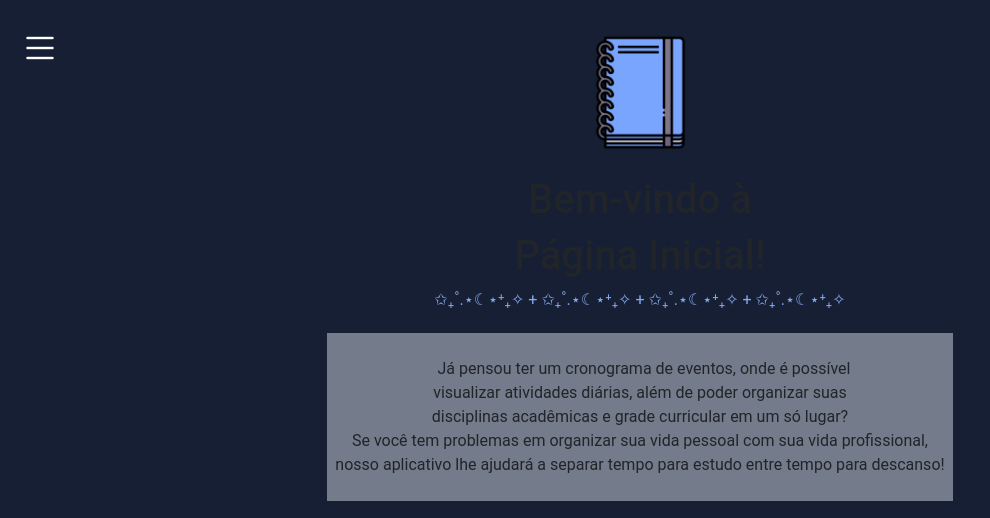
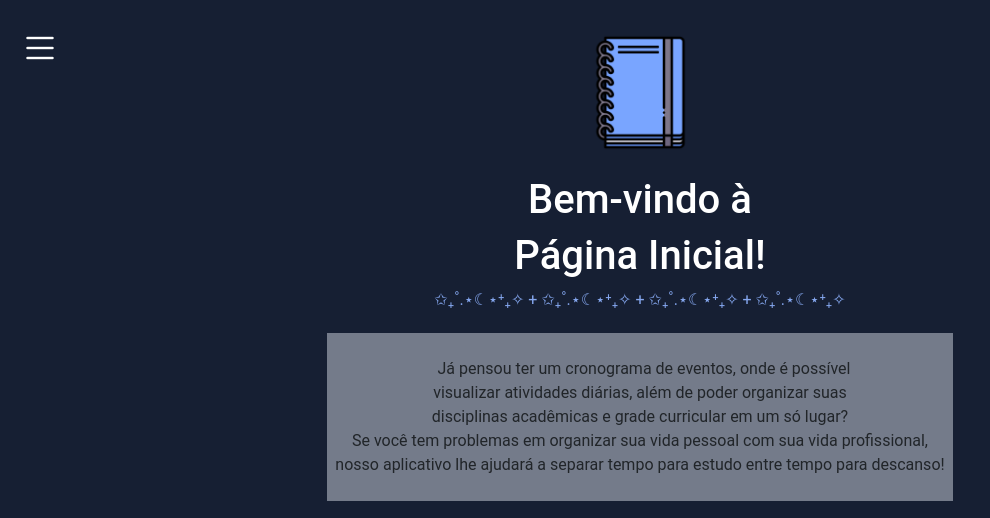
Before and after one commit to JoseBrittoo/atividadesAcademicas, a Django app: page /accounts/paginaInicial/ in a window 1280 px wide. Shown: the top 518 px of the page, without its empty margins (0-990 px from the left). Run offline with Django 5.2, Linux system fonts and the light colour scheme.

Commit message:
Correções de Bugs

```diff
--- a/usuarios/templates/acessar_disciplina.html
+++ b/usuarios/templates/acessar_disciplina.html
@@ -7,7 +7,7 @@
 <link rel="stylesheet" type="text/css" href="{% static 'acssdisciplina.css' %}">
 
 <div class="leftcontainer">
-    <a href="{% url 'lista_disciplina' %}">
+    <a href="{% url 'usuarios:lista_disciplina' %}">
         <img src="{% static 'voltar.png' %}" width="30" alt="Voltar para disciplina">
     </a>
 </div>
@@ -35,7 +35,7 @@
 </div>
 
 <div class="leftcontainer">
-    <form method="post" action="{% url 'anexar_arquivo' disciplina_id %}" enctype="multipart/form-data">
+    <form method="post" action="{% url 'usuarios:anexar_arquivo' disciplina_id=disciplina.id %}" enctype="multipart/form-data">
         {% csrf_token %}
         <label for="id_arquivo">
             <img src="{% static 'anexo.png' %}" width="30">
--- a/usuarios/templates/anexar_arquivo.html
+++ b/usuarios/templates/anexar_arquivo.html
@@ -1,4 +1,5 @@
 {% extends "base.html" %}
+{% load static %}
 {% block 'titulo'%} Anexar Arquivo {% endblock %}
 
 {% block 'conteudo' %}
--- a/usuarios/templates/paginaInicial.html
+++ b/usuarios/templates/paginaInicial.html
@@ -12,8 +12,8 @@
         <div class="content">
            <!-- Conteúdo principal da página -->
            <img src="{% static 'agenda.png' %}" width="125" style="margin-bottom: 2%;">
-           <h1>Bem-vindo à</h1>
-           <h1>Página Inicial!</h1>
+           <h1 style="color: white;">Bem-vindo à</h1>
+           <h1 style="color: white;">Página Inicial!</h1>
            <label style="color: #85A7EF; margin-bottom: 2%;">✩₊˚.⋆☾⋆⁺₊✧ + ✩₊˚.⋆☾⋆⁺₊✧ + ✩₊˚.⋆☾⋆⁺₊✧ + ✩₊˚.⋆☾⋆⁺₊✧ </label>
            <br>
            <label style="background-color: #747B8A;">
```
Also changed, not shown: db.sqlite3.
